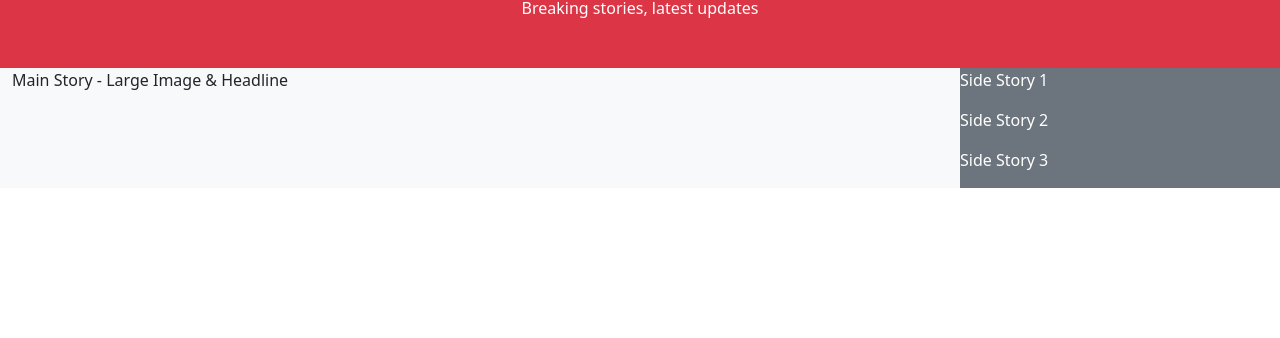
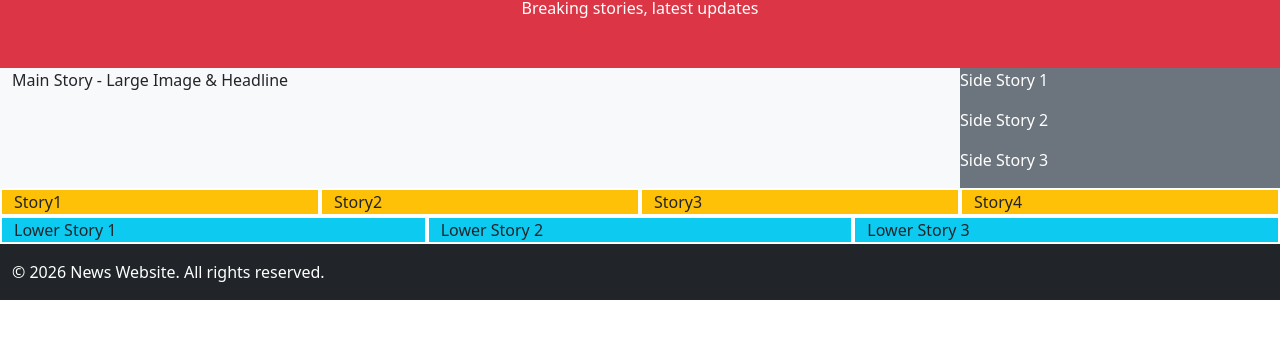
Before and after one commit to MatHeyyy/portfolio_webdev, a plain HTML site: page week 3/bootstrap_demo1.html in a window 1280 px wide. Shown: the part 80-418 px from the top of the page. Drawn offline with nearby package versions, Linux system fonts and the light colour scheme.

Commit message:
Enhance Bootstrap demo layout with additional story sections and styling improvements

```diff
--- a/week 3/bootstrap_demo1.html
+++ b/week 3/bootstrap_demo1.html
@@ -21,17 +21,36 @@
     </div>
   </header>
   <main>
-    <div class="container-fluid">
+    <div class="container-fluid Main-Story">
       <div class="row">
         <div class="col-9 bg-light">Main Story - Large Image & Headline</div>
-        <div class="col-3 bg-secondary">
+        <div class="col-3 bg-secondary Side-Stories">
           <div class="row mb-3">Side Story 1</div>
           <div class="row mb-3">Side Story 2</div>
           <div class="row mb-3">Side Story 3</div>
         </div>
       </div>
     </div>
+    <div class="container-fluid Primary-Stories">
+      <div class="row">
+        <div class="col-3 bg-warning">Story1</div>
+        <div class="col-3 bg-warning">Story2</div>
+        <div class="col-3 bg-warning">Story3</div>
+        <div class="col-3 bg-warning">Story4</div>
+      </div>
+    </div>
+    <div class="container-fluid Lower-Stories">
+      <div class="row">
+        <div class="col-4 bg-info">Lower Story 1</div>
+        <div class="col-4 bg-info">Lower Story 2</div>
+        <div class="col-4 bg-info">Lower Story 3</div>
+      </div>
+    </div>
+    <footer class="container-fluid">
+      <div class="row">
+        <div class="col bg-dark text-white py-3">© 2026 News Website. All rights reserved.</div>
+      </div>
+    </footer>
   </main>
 </body>
-
 </html>
--- a/week 3/style.css
+++ b/week 3/style.css
@@ -3,6 +3,14 @@ header{
     text-align: center;
 }
 
-.col-3.bg-secondary {
+.Side-Stories{
     color: white !important;
 }
+
+.Primary-Stories .bg-warning{
+    border: white solid 2px;
+}
+
+.Lower-Stories .bg-info{
+    border: white solid 2px;
+}
```
